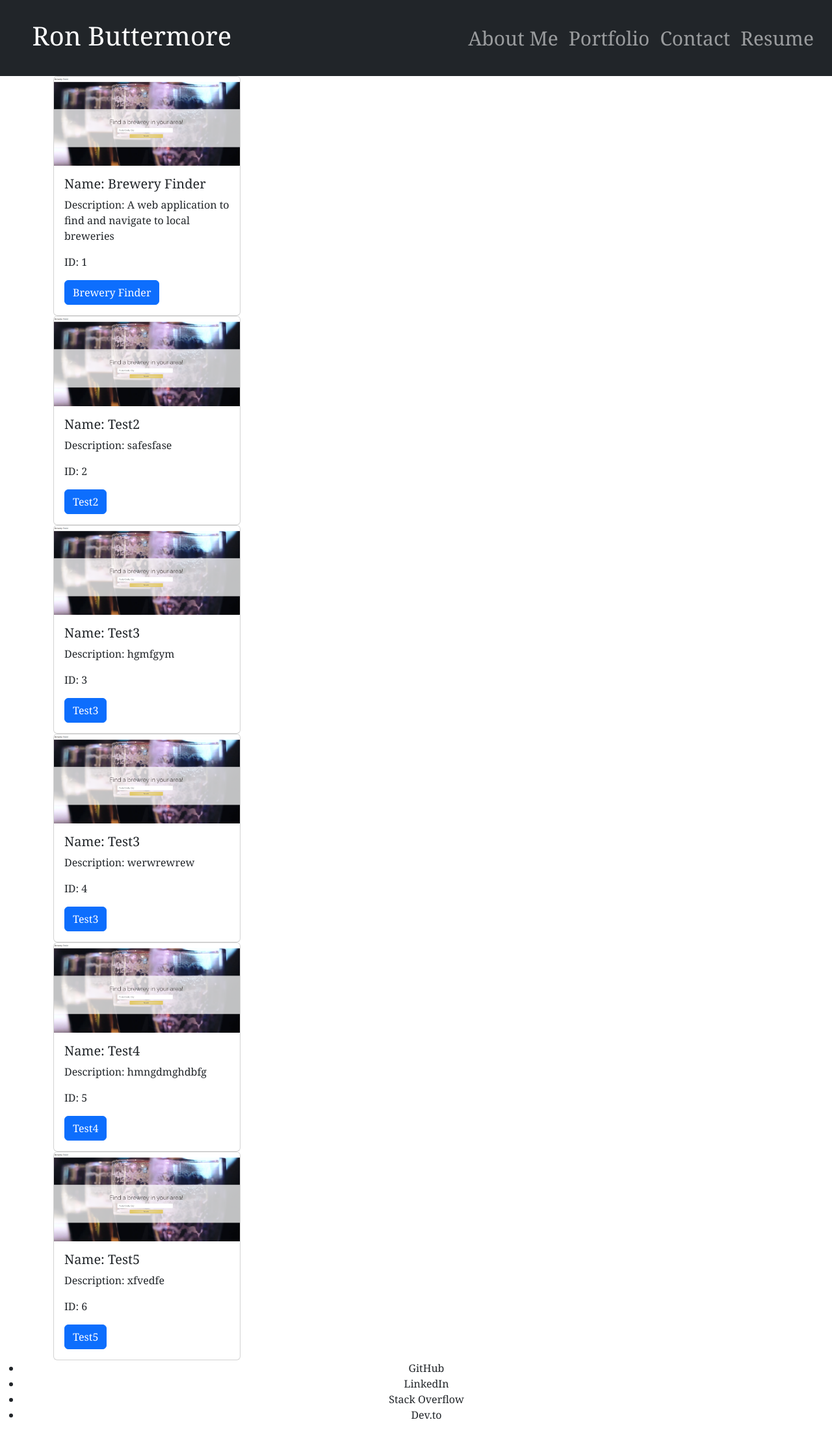
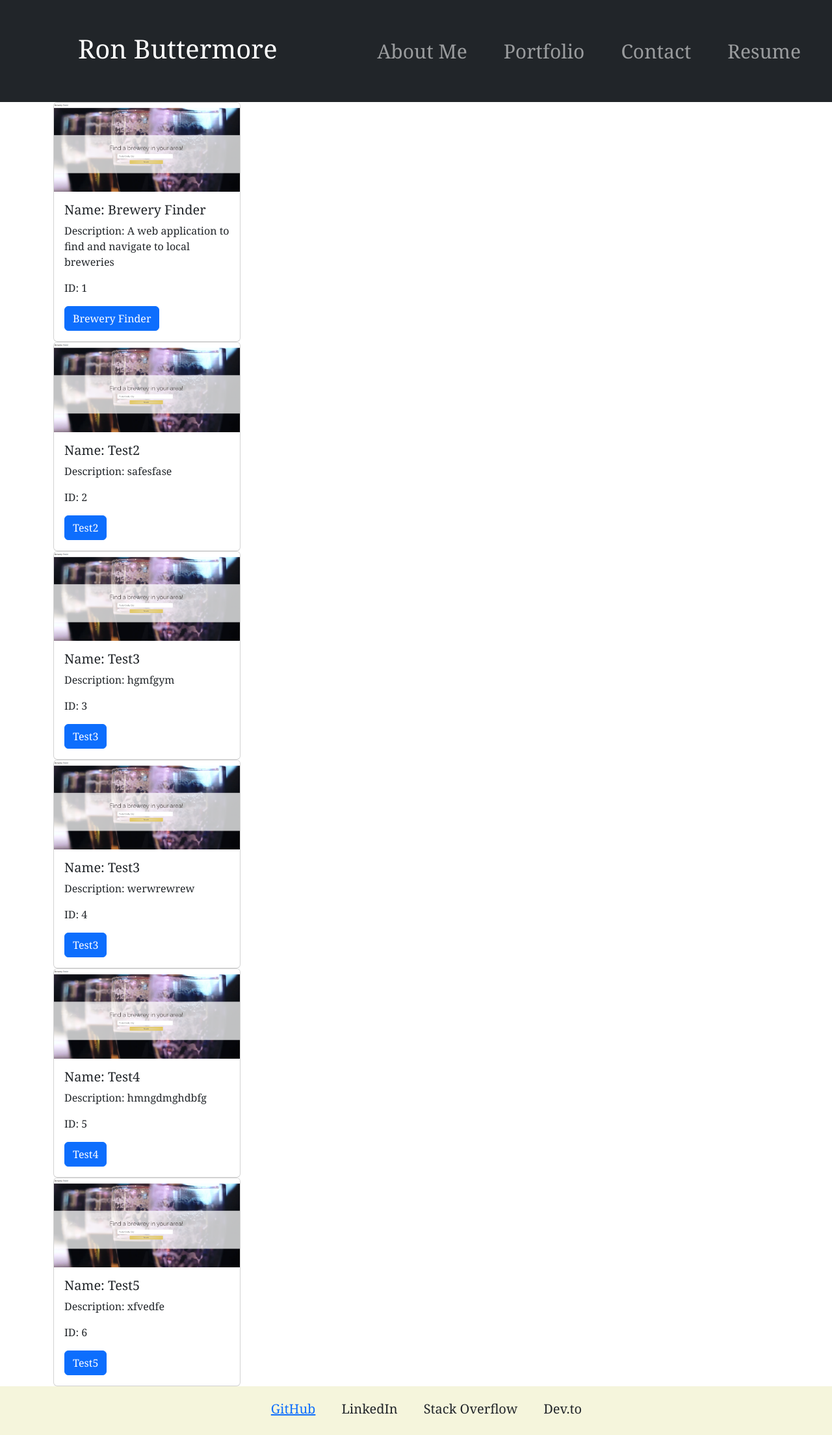
Before and after one commit to ronbuttermore/portfolio, a React (Create React App) app: page / in a window 1280 px wide. Shown: the whole page at 65% size. Built offline with nearby package versions, Linux system fonts and the light colour scheme.

Commit message:
added more styling to footer

```diff
--- a/src/App.css
+++ b/src/App.css
@@ -2,32 +2,44 @@
     font-family: Cambria, Cochin, Georgia, Times, 'Times New Roman', serif;
 }
 
-/* #content {
-    display: flex;
-} */
+.footerlist {
+    text-align: center;
+    list-style-type: none;
+    padding-top: 20px;
+    margin-top: 10x;
+}
+
+.footeritems {
+    display: inline;
+    margin: 20px;
+    font-size: 20px;
+}
 
 .footer {
-    text-align: center;
+    background-color: beige;
+    margin: 0;
+    padding: 0;
+    height: 75px;
 }
 
 #name {
     font-size: 40px;
     padding: 20px;
-    position: relative;
-    right: 300px;
+    position: fixed;
+    left: 100px;
 }
 
 .links {
     font-size: 30px;
-    padding: 20px;
+    margin: 20px;
 }
 
 @media (max-width: 576px) {
     #name {
         font-size: 20px;
         padding: 10px;
-        position: relative;
-        right: 100px;
+        position: fixed;
+        left: 50px;
     }
 }
 
@@ -43,7 +55,7 @@
 @media (max-width: 1200px) and (min-width: 769px) {
     #name {
 
-        position: relative;
-        right: 50px;
+        position: fixed;
+        left: 50px;
     }
 }
--- a/src/App.js
+++ b/src/App.js
@@ -9,8 +9,10 @@ function App() {
       <div class="content">
         <Header />
       </div>
-      <div class="footer">
-        <Footer />
+      <div class="footcontainer">
+        <div class="footer">
+          <Footer />
+        </div>
       </div>
     </div>
   );
--- a/src/components/Footer.js
+++ b/src/components/Footer.js
@@ -2,14 +2,14 @@ import React from 'react';
 
 function Footer() {
     return (
-      <div>
-        <ul>
-          <li>GitHub</li>
-          <li>LinkedIn</li>
-          <li>Stack Overflow</li>
-          <li>Dev.to</li>
+    <div class="end">
+        <ul class="footerlist">
+            <a class="footeritems" href="https://github.com/ronbuttermore">GitHub</a>
+            <li class="footeritems">LinkedIn</li>
+            <li class="footeritems">Stack Overflow</li>
+            <li class="footeritems">Dev.to</li>
         </ul>
-      </div>
+    </div>
     );
   }
 
--- a/src/components/Navigation.js
+++ b/src/components/Navigation.js
@@ -1,7 +1,5 @@
 import React, { useState } from 'react';
 import Project from './Project';
-
-let state = 2;
 
 const projects = [
     {
```
